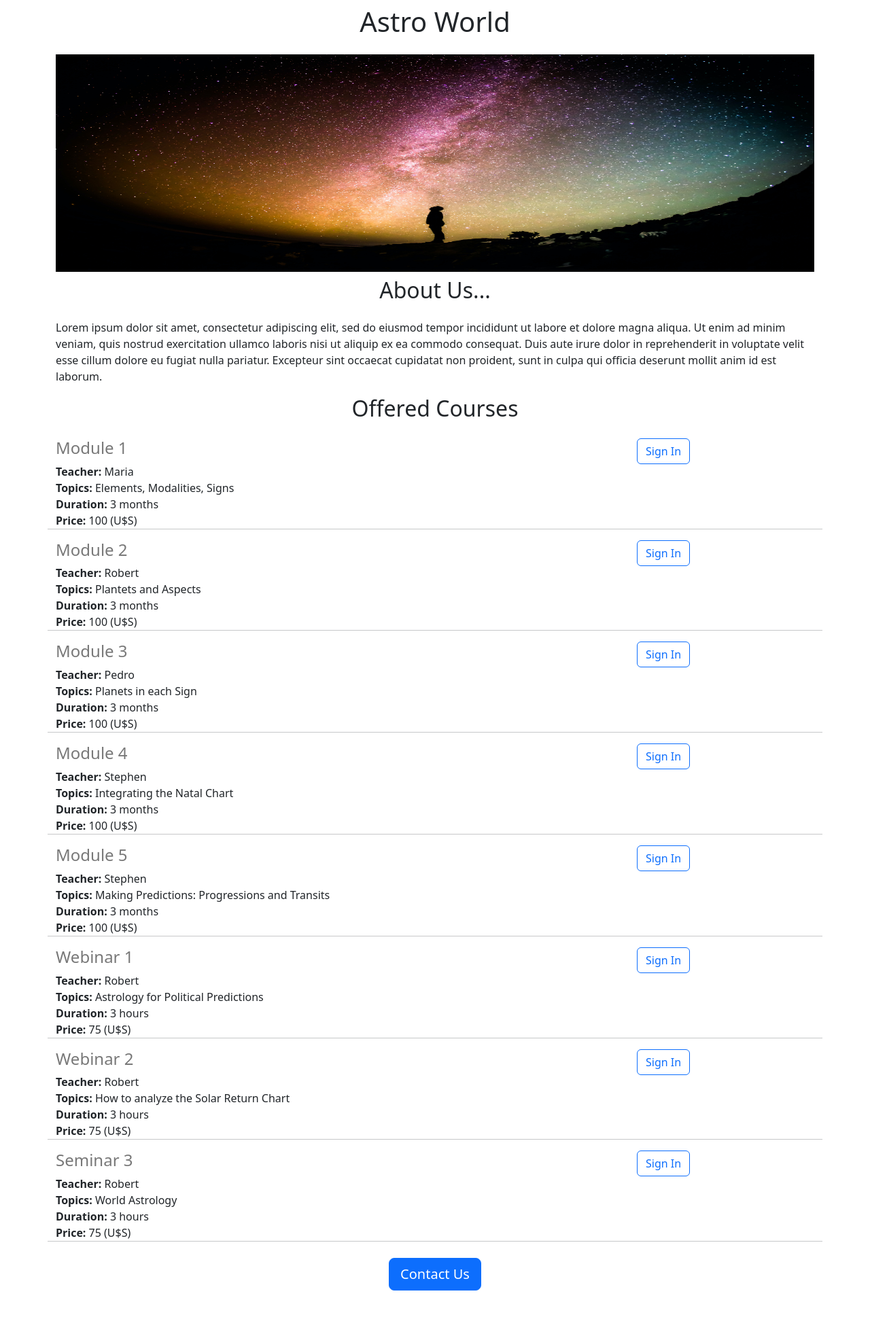
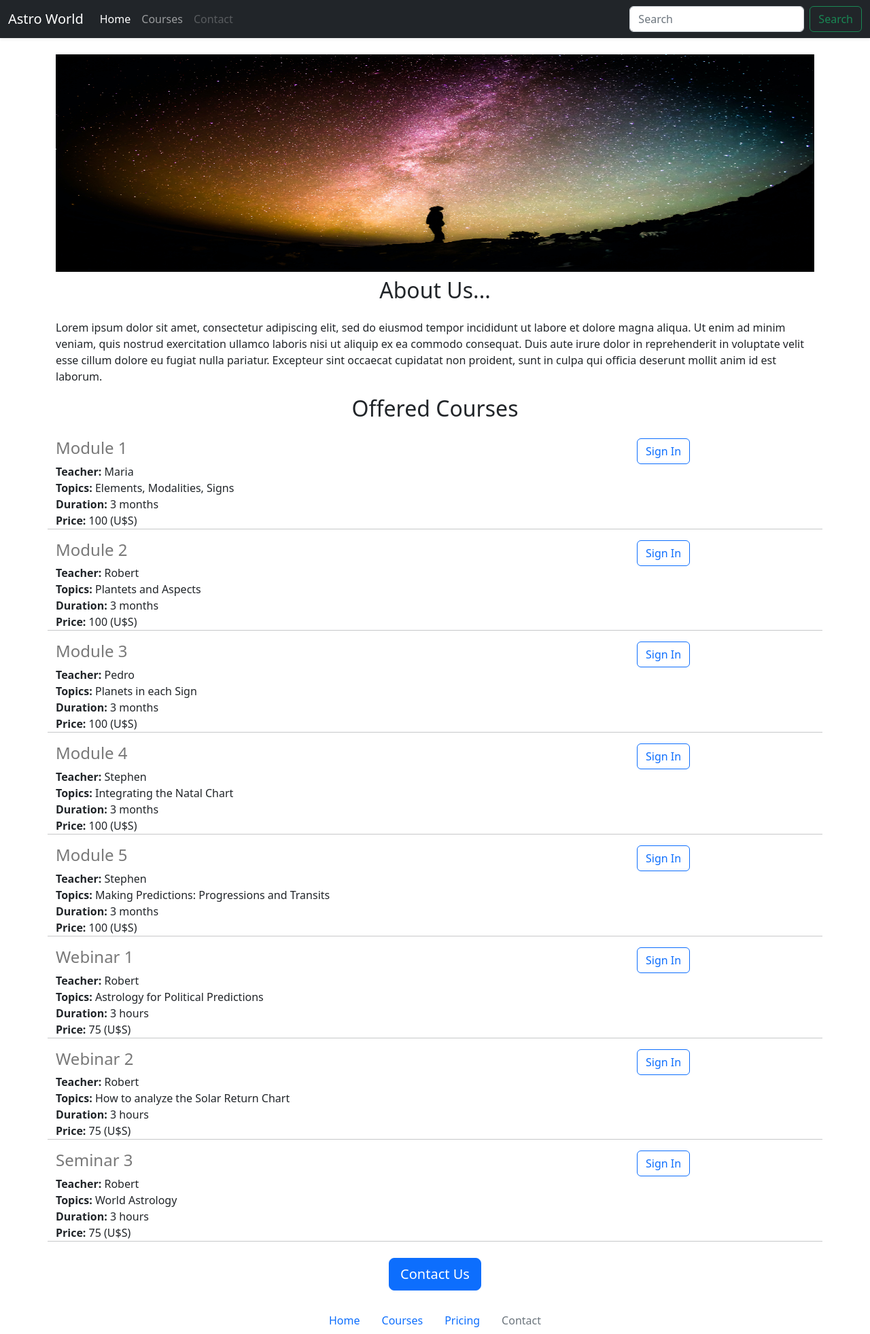
Before and after one commit to viquiriglos/Astro-page, a Flask app: page / in a window 1280 px wide. Shown: the whole page at 68% size. Before the commit the page ends 1899 px from the top, so only its background shows below. Run offline with Flask 2, Linux system fonts and the light colour scheme.

Commit message:
agregando footer y navbar

```diff
--- a/templates/courseitem.html
+++ b/templates/courseitem.html
@@ -7,7 +7,7 @@
     <div><b>Price: </b>{{course['price']}}</div>
   </div>
   <div class='col-3'>
-    <button type="button" class="btn btn-outline-primary">Sign In</button>
+    <a href='' type="button" class="btn btn-outline-primary">Sign In</a>
   </div>
   <hr />
  </div>
--- /dev/null
+++ b/templates/footer.html
@@ -0,0 +1,14 @@
+<ul class="nav justify-content-center">
+  <li class="nav-item">
+    <a class="nav-link active" aria-current="page" href="#">Home</a>
+  </li>
+  <li class="nav-item">
+    <a class="nav-link" href="#">Courses</a>
+  </li>
+  <li class="nav-item">
+    <a class="nav-link" href="#">Pricing</a>
+  </li>
+  <li class="nav-item">
+    <a class="nav-link disabled">Contact</a>
+  </li>
+</ul>
--- a/templates/home.html
+++ b/templates/home.html
@@ -15,6 +15,7 @@
 
   </head>
   <body>
+    {% include 'nav.html' %}
     <div class='container'>
       <h1 class='text-center mt-2 mb-4' >Astro World</h1>
       <img class='img-fluid' id='banner' src="https://astro-page.viquiriglos.repl.co/static/stars.jpg" height='320'>
@@ -32,7 +33,7 @@
       </div>
 
     </div>
-
+   {% include 'footer.html' %}
   </body>
 
 </html>
--- /dev/null
+++ b/templates/nav.html
@@ -0,0 +1,25 @@
+<nav class="navbar navbar-expand-lg navbar-dark bg-dark shadow-sm fixed-top">
+  <div class="container-fluid">
+    <button class="navbar-toggler" type="button" data-bs-toggle="collapse" data-bs-target="#navbarTogglerDemo03" aria-controls="navbarTogglerDemo03" aria-expanded="false" aria-label="Toggle navigation">
+      <span class="navbar-toggler-icon"></span>
+    </button>
+    <a class="navbar-brand" href="#">Astro World</a>
+    <div class="collapse navbar-collapse" id="navbarTogglerDemo03">
+      <ul class="navbar-nav me-auto mb-2 mb-lg-0">
+        <li class="nav-item">
+          <a class="nav-link active" aria-current="page" href="#">Home</a>
+        </li>
+        <li class="nav-item">
+          <a class="nav-link" href="#">Courses</a>
+        </li>
+        <li class="nav-item">
+          <a class="nav-link disabled">Contact</a>
+        </li>
+      </ul>
+      <form class="d-flex" role="search">
+        <input class="form-control me-2" type="search" placeholder="Search" aria-label="Search">
+        <button class="btn btn-outline-success" type="submit">Search</button>
+      </form>
+    </div>
+  </div>
+</nav>
```
